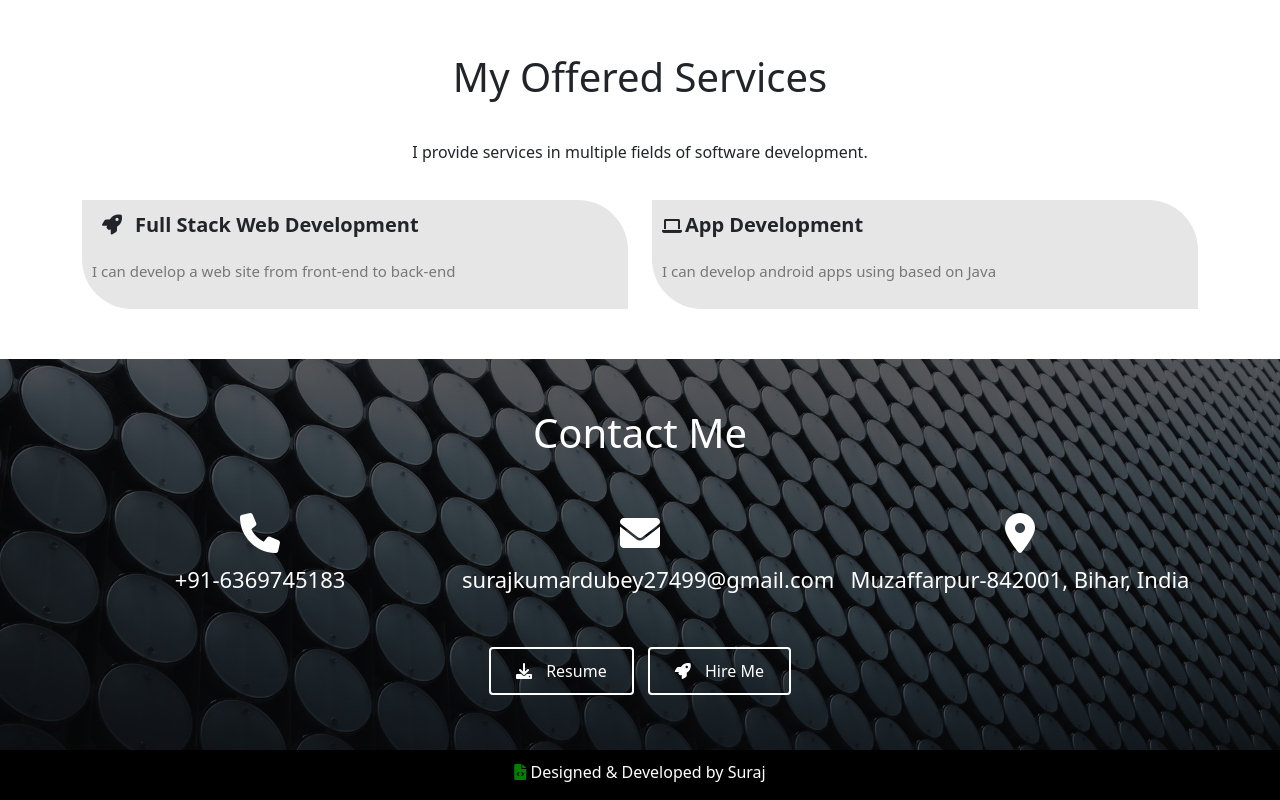
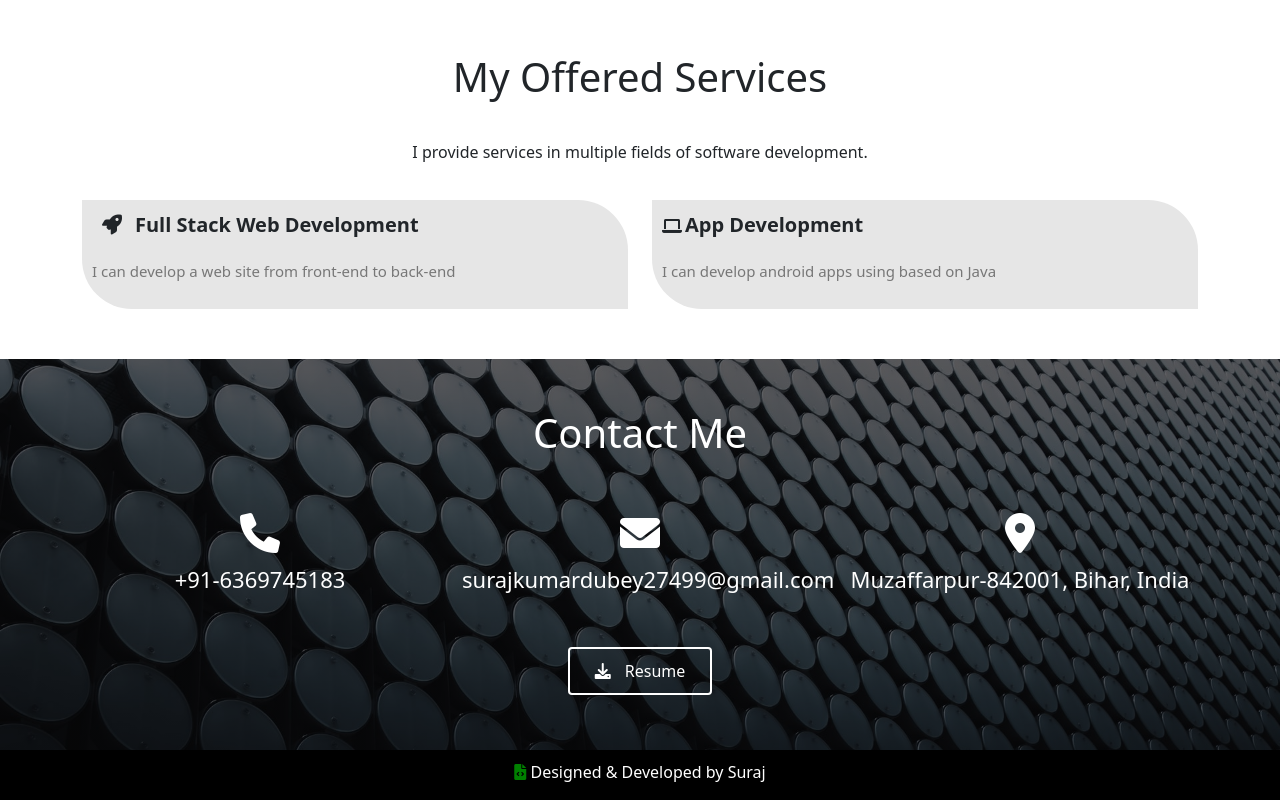
Before and after one commit to suraj27499/MyResume, a plain HTML site: page index.html in a window 1280 px wide. Shown: the part 1988-2788 px from the top of the page. Drawn offline with nearby package versions, Linux system fonts and the light colour scheme; some packages are replaced by stand-ins of ours; a script that the page names is missing.

Commit message:
Third Commit

```diff
--- a/index.html
+++ b/index.html
@@ -256,10 +256,7 @@
                     Resume
                 </button>
 
-                <button type="button" class="btn btn-primary">
-                    <i class="fa fa-rocket"></i>
-                    Hire Me
-                </button>
+
             </div>
             <div class="footer text-center">
                 <p><i class="fa fa-file-code"></i>&nbsp;Designed & Developed by Suraj</p>
```
